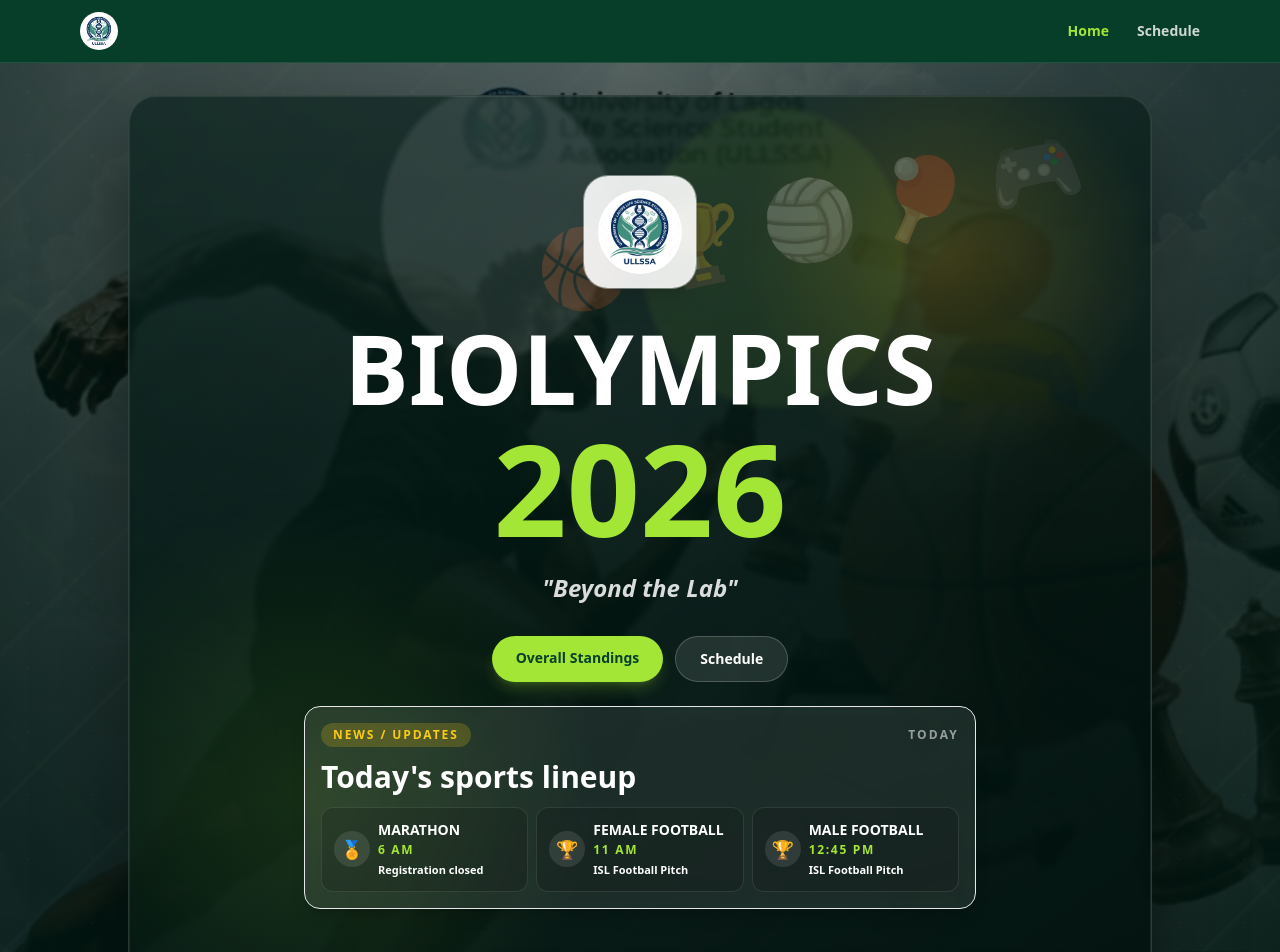
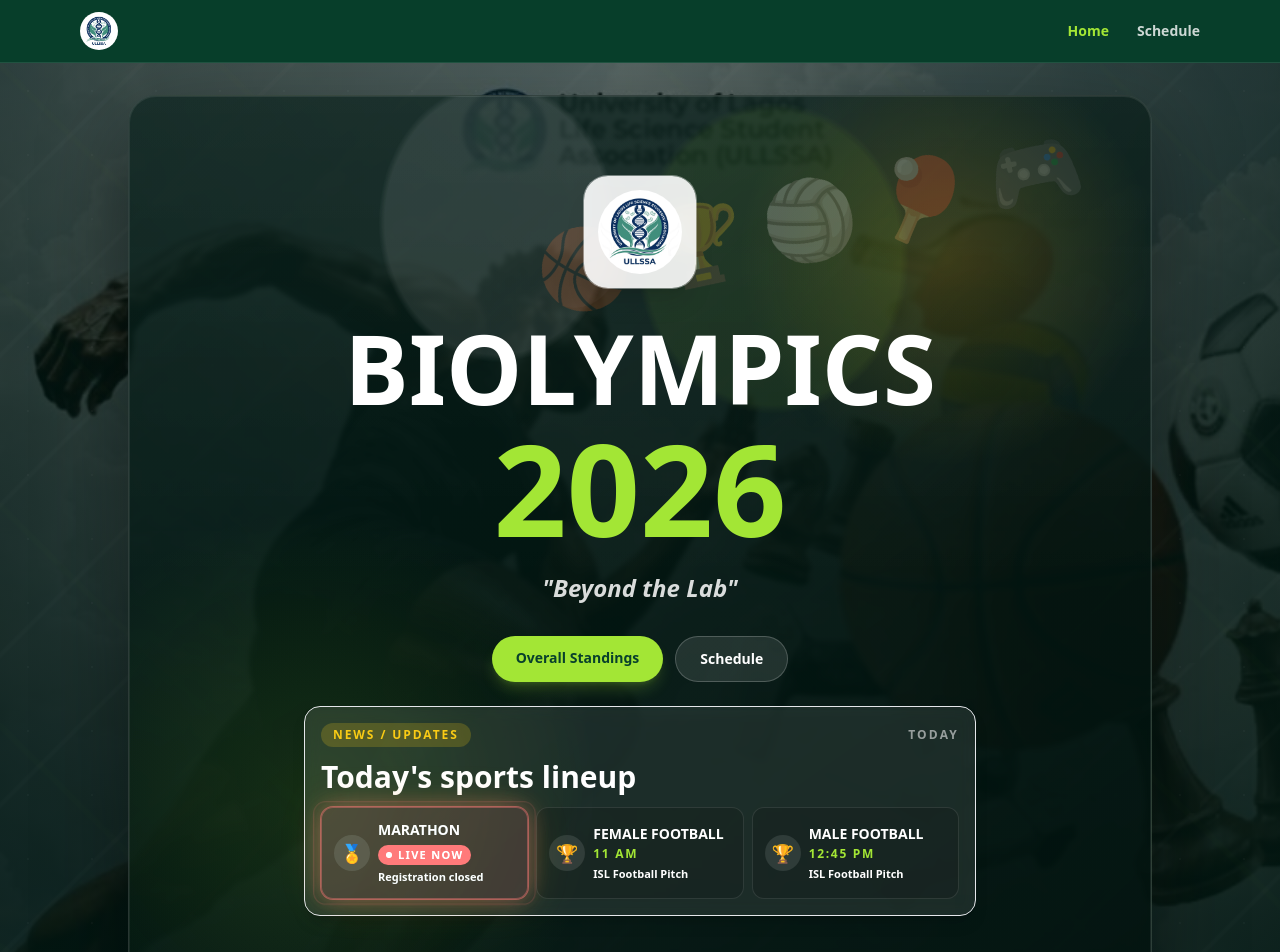
Before and after one commit to YastecHub/biolympics-frontend, a React (Vite) app: page / in a window 1280 px wide. Shown: the top 952 px of the page. Built offline with nearby package versions, Linux system fonts and the light colour scheme; no server answers.

Commit message:
feat: implement live status indicators for sports events in Home and SportDetail components

```diff
--- a/src/index.css
+++ b/src/index.css
@@ -246,6 +246,54 @@ body {
     box-shadow: 0 18px 45px rgb(0 0 0 / 0.24);
   }
 
+  .live-glow {
+    position: relative;
+    box-shadow:
+      0 0 0 1px rgb(var(--c-danger) / 0.35),
+      0 0 22px rgb(var(--c-danger) / 0.38),
+      0 0 42px rgb(var(--c-accent) / 0.12);
+    animation: live-glow 1.35s ease-in-out infinite;
+  }
+
+  .live-glow::after {
+    content: "";
+    position: absolute;
+    inset: -5px;
+    border-radius: inherit;
+    border: 1px solid rgb(var(--c-danger) / 0.42);
+    opacity: 0.7;
+    animation: live-ring 1.35s ease-out infinite;
+    pointer-events: none;
+  }
+
+  @keyframes live-glow {
+    0%, 100% {
+      filter: brightness(1);
+      box-shadow:
+        0 0 0 1px rgb(var(--c-danger) / 0.35),
+        0 0 18px rgb(var(--c-danger) / 0.32),
+        0 0 34px rgb(var(--c-accent) / 0.1);
+    }
+    50% {
+      filter: brightness(1.18);
+      box-shadow:
+        0 0 0 1px rgb(var(--c-danger) / 0.7),
+        0 0 28px rgb(var(--c-danger) / 0.58),
+        0 0 56px rgb(var(--c-accent) / 0.22);
+    }
+  }
+
+  @keyframes live-ring {
+    0% {
+      transform: scale(0.92);
+      opacity: 0.8;
+    }
+    100% {
+      transform: scale(1.24);
+      opacity: 0;
+    }
+  }
+
   .schedule-page {
     background:
       radial-gradient(circle at 10% 8%, rgb(255 255 255 / 0.95), transparent 16rem),
--- a/src/pages/Home.tsx
+++ b/src/pages/Home.tsx
@@ -1,3 +1,4 @@
+import { useEffect, useState } from "react";
 import { Link } from "react-router-dom";
 import { useQuery } from "@tanstack/react-query";
 import { api } from "@/lib/api";
@@ -66,9 +67,40 @@ const HOME_SPORTS: HomeSport[] = [
 ];
 
 const TODAY_SPORTS = [
-  { name: "Marathon", time: "6 AM", meta: "Registration closed", route: "/sports/marathon", icon: "marathon" },
-  { name: "Female football", time: "11 AM", meta: "ISL Football Pitch", route: "/sports/female-football", icon: "football" },
-  { name: "Male football", time: "12:45 PM", meta: "ISL Football Pitch", route: "/sports/male-football", icon: "football" },
+  {
+    name: "Marathon",
+    time: "LIVE NOW",
+    meta: "Registration closed",
+    route: "/sports/marathon",
+    icon: "marathon",
+    isLive: () => true,
+  },
+  {
+    name: "Female football",
+    time: "11 AM",
+    meta: "ISL Football Pitch",
+    route: "/sports/female-football",
+    icon: "football",
+    isLive: (now: Date) => isAnyWindowLive(now, [
+      ["2026-06-20T11:00:00+01:00", 30],
+      ["2026-06-20T11:30:00+01:00", 30],
+      ["2026-06-20T12:00:00+01:00", 30],
+      ["2026-06-20T12:30:00+01:00", 30],
+    ]),
+  },
+  {
+    name: "Male football",
+    time: "12:45 PM",
+    meta: "ISL Football Pitch",
+    route: "/sports/male-football",
+    icon: "football",
+    isLive: (now: Date) => isAnyWindowLive(now, [
+      ["2026-06-20T12:45:00+01:00", 60],
+      ["2026-06-20T13:45:00+01:00", 60],
+      ["2026-06-20T14:45:00+01:00", 60],
+      ["2026-06-20T15:45:00+01:00", 60],
+    ]),
+  },
 ];
 
 function yearFromRange(start?: string | null) {
@@ -81,6 +113,26 @@ function categorySports(sports: Sport[] | undefined, group: HomeSport) {
     .sort((a, b) => a.display_order - b.display_order);
 }
 
+function useCurrentMinute() {
+  const [now, setNow] = useState(() => new Date());
+
+  useEffect(() => {
+    const timer = window.setInterval(() => setNow(new Date()), 30000);
+    return () => window.clearInterval(timer);
+  }, []);
+
+  return now;
+}
+
+function isAnyWindowLive(now: Date, windows: Array<[string, number]>) {
+  const current = now.getTime();
+  return windows.some(([iso, durationMinutes]) => {
+    const start = new Date(iso).getTime();
+    const end = start + durationMinutes * 60 * 1000;
+    return current >= start && current < end;
+  });
+}
+
 export default function Home() {
   const tournament = useQuery({ queryKey: ["tournament"], queryFn: api.currentTournament });
   const sports = useQuery({ queryKey: ["sports"], queryFn: api.sports });
@@ -88,6 +140,7 @@ export default function Home() {
 
   const year = yearFromRange(tournament.data?.start_date);
   const liveCount = live.data?.length ?? 0;
+  const now = useCurrentMinute();
 
   return (
     <div className="festival-home relative min-h-screen overflow-hidden px-4 pb-12 text-white">
@@ -132,7 +185,7 @@ export default function Home() {
             </Link>
           </div>
 
-          <HeroUpdateNotice />
+          <HeroUpdateNotice now={now} />
         </div>
       </section>
 
@@ -170,7 +223,7 @@ export default function Home() {
   );
 }
 
-function HeroUpdateNotice() {
+function HeroUpdateNotice({ now }: { now: Date }) {
   return (
     <div
       className="relative mx-auto mt-6 max-w-2xl rounded-2xl border border-white/12 bg-white/10 px-4 py-4 text-left shadow-lg shadow-black/15 backdrop-blur"
@@ -185,11 +238,17 @@ function HeroUpdateNotice() {
         Today's sports lineup
       </p>
       <div className="mt-3 grid gap-2 sm:grid-cols-3">
-        {TODAY_SPORTS.map((sport) => (
+        {TODAY_SPORTS.map((sport) => {
+          const isLive = sport.isLive(now);
+          return (
           <Link
             key={sport.name}
             to={sport.route}
-            className="group flex min-w-0 items-center gap-2 rounded-xl border border-white/10 bg-black/15 px-3 py-3 transition hover:-translate-y-0.5 hover:border-brand-lime/50 hover:bg-white/10"
+            className={`group flex min-w-0 items-center gap-2 rounded-xl border px-3 py-3 transition hover:-translate-y-0.5 hover:bg-white/10 ${
+              isLive
+                ? "live-glow border-danger/40 bg-danger/15"
+                : "border-white/10 bg-black/15 hover:border-brand-lime/50"
+            }`}
           >
             <span className="grid h-9 w-9 shrink-0 place-items-center rounded-full bg-white/10 text-lg" aria-hidden>
               {sportIcon(sport.icon)}
@@ -198,17 +257,29 @@ function HeroUpdateNotice() {
               <span className="block truncate text-sm font-black uppercase tracking-normal text-white">
                 {sport.name}
               </span>
-              <span className="mt-0.5 block text-xs font-bold uppercase tracking-[0.14em] text-brand-lime">
-                {sport.time}
-              </span>
+              {isLive ? <LiveNowLabel /> : (
+                <span className="mt-0.5 block text-xs font-bold uppercase tracking-[0.14em] text-brand-lime">
+                  {sport.time}
+                </span>
+              )}
               <span className="mt-1 block truncate text-[11px] font-semibold text-white/48">
                 {sport.meta}
               </span>
             </span>
           </Link>
-        ))}
+          );
+        })}
       </div>
     </div>
+  );
+}
+
+function LiveNowLabel() {
+  return (
+    <span className="mt-0.5 inline-flex items-center gap-1.5 rounded-full bg-danger px-2 py-0.5 text-[11px] font-black uppercase tracking-[0.12em] text-white">
+      <span className="h-1.5 w-1.5 animate-pulse-live rounded-full bg-white" aria-hidden />
+      Live now
+    </span>
   );
 }
 function SportCard({
--- a/src/pages/SportDetail.tsx
+++ b/src/pages/SportDetail.tsx
@@ -1,4 +1,4 @@
-import { type ReactNode, useState } from "react";
+import { type ReactNode, useEffect, useState } from "react";
 import { Link, useParams } from "react-router-dom";
 import { useQuery } from "@tanstack/react-query";
 import { api } from "@/lib/api";
@@ -49,6 +49,8 @@ type FootballMatch = {
   away: string;
   scheduledTime?: string;
   venue?: string;
+  startIso?: string;
+  durationMinutes?: number;
 };
 
 type MixedSportMatch = {
@@ -517,10 +519,10 @@ const FEMALE_FOOTBALL_POTS = {
 } as const;
 
 const FOOTBALL_MATCHES: FootballMatch[] = [
-  { id: "male-b-md1-2", gender: "male", group: "Group B", stage: "Group Stage", matchDay: "MD1", home: "PRE-MED", away: "FISHERIES", scheduledTime: "12:45 PM", venue: FOOTBALL_VENUE },
-  { id: "male-a-md1-2", gender: "male", group: "Group A", stage: "Group Stage", matchDay: "MD1", home: "MIC", away: "MSM", scheduledTime: "1:45 PM", venue: FOOTBALL_VENUE },
-  { id: "male-a-md1-1", gender: "male", group: "Group A", stage: "Group Stage", matchDay: "MD1", home: "BTN", away: "CBG", scheduledTime: "2:45 PM", venue: FOOTBALL_VENUE },
-  { id: "male-b-md1-1", gender: "male", group: "Group B", stage: "Group Stage", matchDay: "MD1", home: "ZLY", away: "BCH", scheduledTime: "3:45 PM", venue: FOOTBALL_VENUE },
+  { id: "male-b-md1-2", gender: "male", group: "Group B", stage: "Group Stage", matchDay: "MD1", home: "PRE-MED", away: "FISHERIES", scheduledTime: "12:45 PM", venue: FOOTBALL_VENUE, startIso: "2026-06-20T12:45:00+01:00", durationMinutes: 60 },
+  { id: "male-a-md1-2", gender: "male", group: "Group A", stage: "Group Stage", matchDay: "MD1", home: "MIC", away: "MSM", scheduledTime: "1:45 PM", venue: FOOTBALL_VENUE, startIso: "2026-06-20T13:45:00+01:00", durationMinutes: 60 },
+  { id: "male-a-md1-1", gender: "male", group: "Group A", stage: "Group Stage", matchDay: "MD1", home: "BTN", away: "CBG", scheduledTime: "2:45 PM", venue: FOOTBALL_VENUE, startIso: "2026-06-20T14:45:00+01:00", durationMinutes: 60 },
+  { id: "male-b-md1-1", gender: "male", group: "Group B", stage: "Group Stage", matchDay: "MD1", home: "ZLY", away: "BCH", scheduledTime: "3:45 PM", venue: FOOTBALL_VENUE, startIso: "2026-06-20T15:45:00+01:00", durationMinutes: 60 },
   { id: "male-a-md2-1", gender: "male", group: "Group A", stage: "Group Stage", matchDay: "MD2", home: "BTN", away: "MSM" },
   { id: "male-a-md2-2", gender: "male", group: "Group A", stage: "Group Stage", matchDay: "MD2", home: "CBG", away: "MIC" },
   { id: "male-a-md3-1", gender: "male", group: "Group A", stage: "Group Stage", matchDay: "MD3", home: "BTN", away: "MIC" },
@@ -529,11 +531,31 @@ const FOOTBALL_MATCHES: FootballMatch[] = [
   { id: "male-b-md2-2", gender: "male", group: "Group B", stage: "Group Stage", matchDay: "MD2", home: "BCH", away: "FISHERIES" },
   { id: "male-b-md3-1", gender: "male", group: "Group B", stage: "Group Stage", matchDay: "MD3", home: "ZLY", away: "FISHERIES" },
   { id: "male-b-md3-2", gender: "male", group: "Group B", stage: "Group Stage", matchDay: "MD3", home: "BCH", away: "PRE-MED" },
-  { id: "female-ko-1", gender: "female", group: "Knockout", stage: "Quarter Final", matchDay: "K/O", home: "MIC", away: "MSM", scheduledTime: "11:00 AM", venue: FOOTBALL_VENUE },
-  { id: "female-ko-2", gender: "female", group: "Knockout", stage: "Quarter Final", matchDay: "K/O", home: "BTN", away: "ZLY", scheduledTime: "11:30 AM", venue: FOOTBALL_VENUE },
-  { id: "female-ko-3", gender: "female", group: "Knockout", stage: "Quarter Final", matchDay: "K/O", home: "FISHERIES", away: "PRE-MED", scheduledTime: "12:00 PM", venue: FOOTBALL_VENUE },
-  { id: "female-ko-4", gender: "female", group: "Knockout", stage: "Quarter Final", matchDay: "K/O", home: "CBG", away: "BCH", scheduledTime: "12:30 PM", venue: FOOTBALL_VENUE },
+  { id: "female-ko-1", gender: "female", group: "Knockout", stage: "Quarter Final", matchDay: "K/O", home: "MIC", away: "MSM", scheduledTime: "11:00 AM", venue: FOOTBALL_VENUE, startIso: "2026-06-20T11:00:00+01:00", durationMinutes: 30 },
+  { id: "female-ko-2", gender: "female", group: "Knockout", stage: "Quarter Final", matchDay: "K/O", home: "BTN", away: "ZLY", scheduledTime: "11:30 AM", venue: FOOTBALL_VENUE, startIso: "2026-06-20T11:30:00+01:00", durationMinutes: 30 },
+  { id: "female-ko-3", gender: "female", group: "Knockout", stage: "Quarter Final", matchDay: "K/O", home: "FISHERIES", away: "PRE-MED", scheduledTime: "12:00 PM", venue: FOOTBALL_VENUE, startIso: "2026-06-20T12:00:00+01:00", durationMinutes: 30 },
+  { id: "female-ko-4", gender: "female", group: "Knockout", stage: "Quarter Final", matchDay: "K/O", home: "CBG", away: "BCH", scheduledTime: "12:30 PM", venue: FOOTBALL_VENUE, startIso: "2026-06-20T12:30:00+01:00", durationMinutes: 30 },
 ];
+
+function useCurrentMinute() {
+  const [now, setNow] = useState(() => new Date());
+
+  useEffect(() => {
+    const timer = window.setInterval(() => setNow(new Date()), 30000);
+    return () => window.clearInterval(timer);
+  }, []);
+
+  return now;
+}
+
+function isFootballMatchLive(match: FootballMatch, now: Date) {
+  if (!match.startIso) return false;
+  const duration = match.durationMinutes ?? 60;
+  const start = new Date(match.startIso).getTime();
+  const end = start + duration * 60 * 1000;
+  const current = now.getTime();
+  return current >= start && current < end;
+}
 
 export default function SportDetail() {
   const { slug = "", matchId } = useParams();
@@ -1736,7 +1758,7 @@ function MarathonDetail() {
     const url = `${window.location.origin}/sports/marathon`;
     navigator.share?.({
       title: "ULLSSA Marathon 2026",
-      text: "The ULLSSA Marathon is happening today by 6 AM. Registration has closed.",
+      text: "The ULLSSA Marathon is live now. Registration has closed.",
       url,
     }).catch(() => {});
   }
@@ -1745,12 +1767,15 @@ function MarathonDetail() {
     <div className="space-y-7">
       <SportHero
         title="ULLSSA Marathon 2026"
-        subtitle="The Dean's Games marathon is happening today. Registration has closed, but the race details remain available for participants and supporters."
+        subtitle="The Dean's Games marathon is live now. Registration has closed, but race details remain available for participants and supporters."
         label="Home"
-        meta="Today - 6 AM prompt - registration closed"
+        meta="Live now - registration closed"
         icon={sportIcon("marathon")}
         action={
           <div className="flex flex-wrap gap-2">
+            <span className="live-glow rounded-full bg-danger/15 px-4 py-2 text-sm font-bold uppercase tracking-[0.12em] text-danger ring-1 ring-danger/25">
+              Live now
+            </span>
             <span className="rounded-full bg-white/10 px-4 py-2 text-sm font-bold uppercase tracking-[0.12em] text-white/68 ring-1 ring-white/15">
               Registration closed
             </span>
@@ -1765,14 +1790,14 @@ function MarathonDetail() {
             {sportIcon("marathon")}
           </span>
           <p className="relative text-sm font-bold uppercase tracking-[0.18em] text-brand-lime">
-            Race day notice
+            Race live now
           </p>
           <h2 className="relative mt-2 font-display text-4xl font-bold">
             Saturday, June 20
           </h2>
           <p className="relative mt-2 max-w-xl text-sm leading-6 text-white/66">
-            Registration has closed. Participants can still use this page to confirm the
-            race time, starting point and categories before heading out.
+            The marathon is currently live. Registration has closed, and participants can
+            use this page to confirm the starting point and race categories.
           </p>
           <div className="relative mt-5 grid gap-3 sm:grid-cols-2">
             <MarathonInfoCard label="Start time" value="6 AM prompt" />
@@ -1782,7 +1807,7 @@ function MarathonDetail() {
           </div>
 
           <div className="relative mt-5 rounded-2xl border border-brand-accent/30 bg-brand-accent/12 px-4 py-3 text-sm font-bold uppercase tracking-[0.12em] text-brand-accent">
-            Registration has closed. Race starts by 6 AM.
+            Marathon is live now. Registration has closed.
           </div>
 
           <span className="relative mt-5 inline-flex w-full justify-center rounded-full bg-white/10 px-5 py-3 text-sm font-bold uppercase tracking-[0.12em] text-white/60 ring-1 ring-white/15 sm:w-auto">
@@ -1815,7 +1840,7 @@ function MarathonDetail() {
             </p>
           </div>
           <div className="mt-5 grid gap-3">
-            {["Registration closed", "Represent your department", "Run with the faculty", "6 AM prompt"].map((item) => (
+            {["Marathon live now", "Registration closed", "Represent your department", "Run with the faculty"].map((item) => (
               <div key={item} className="rounded-2xl bg-white/8 p-3 font-bold ring-1 ring-white/10">
                 {item}
               </div>
@@ -1971,6 +1996,7 @@ function FootballDetail({ initialGender }: { initialGender: FootballGender }) {
 
   const matches = FOOTBALL_MATCHES.filter((match) => match.gender === gender);
   const standings = gender === "male" ? createFootballStandings(MALE_FOOTBALL_GROUPS) : {};
+  const now = useCurrentMinute();
 
   return (
     <div className="space-y-7">
@@ -2085,6 +2111,7 @@ function FootballDetail({ initialGender }: { initialGender: FootballGender }) {
               <FootballFixturesList
                 matches={matches}
                 departments={departmentByAbbr}
+                now={now}
               />
             </div>
           </div>
@@ -2164,15 +2191,17 @@ function createFootballStandings(groups: typeof MALE_FOOTBALL_GROUPS) {
 function FootballFixturesList({
   matches,
   departments,
+  now,
 }: {
   matches: FootballMatch[];
   departments: Map<string, Department>;
+  now: Date;
 }) {
   return (
     <section className="space-y-3">
       <div className="grid gap-3 xl:grid-cols-2">
         {matches.map((match) => (
-          <FootballMatchCard key={match.id} match={match} departments={departments} />
+          <FootballMatchCard key={match.id} match={match} departments={departments} now={now} />
         ))}
       </div>
     </section>
@@ -2279,23 +2308,30 @@ function FootballStandingsTable({
 function FootballMatchCard({
   match,
   departments,
+  now,
 }: {
   match: FootballMatch;
   departments: Map<string, Department>;
+  now: Date;
 }) {
   const sportSlug = match.gender === "female" ? "female-football" : "male-football";
+  const isLive = isFootballMatchLive(match, now);
 
   return (
     <Link
       to={`/sports/${sportSlug}/matches/${match.id}`}
-      className="card relative block w-full overflow-hidden p-4 text-left transition hover:-translate-y-0.5 hover:ring-brand-lime/50"
+      className={`card relative block w-full overflow-hidden p-4 text-left transition hover:-translate-y-0.5 hover:ring-brand-lime/50 ${
+        isLive ? "live-glow ring-danger/40" : ""
+      }`}
     >
       <span className="absolute -right-5 -top-8 text-8xl opacity-[0.06]" aria-hidden>
         ⚽
       </span>
       <div className="relative mb-3 flex items-center justify-between gap-3 text-xs font-bold uppercase tracking-[0.14em] text-white/50">
         <span>{match.stage}</span>
-        <span className="rounded-full bg-white/10 px-2 py-1 text-brand-lime">{match.matchDay}</span>
+        <span className={`rounded-full px-2 py-1 ${isLive ? "bg-danger text-white" : "bg-white/10 text-brand-lime"}`}>
+          {isLive ? "Live" : match.matchDay}
+        </span>
       </div>
       <div className="relative">
         <MatchupTeams
@@ -2309,10 +2345,19 @@ function FootballMatchCard({
           awayLogo={departments.get(match.away)?.logo_url}
           center={
             <span className="flex flex-col items-center gap-1.5">
-              <span className="rounded-full bg-white/10 px-3 py-1 font-display text-xl font-bold">vs</span>
-              <span className="font-display text-base font-bold uppercase leading-none text-brand-lime">
-                {match.scheduledTime ?? "Time TBA"}
+              <span className={`rounded-full px-3 py-1 font-display text-xl font-bold ${isLive ? "bg-danger text-white" : "bg-white/10"}`}>
+                vs
               </span>
+              {isLive ? (
+                <span className="inline-flex items-center gap-1.5 rounded-full bg-danger px-2.5 py-1 text-[11px] font-black uppercase tracking-[0.12em] text-white">
+                  <span className="h-1.5 w-1.5 animate-pulse-live rounded-full bg-white" aria-hidden />
+                  Live now
+                </span>
+              ) : (
+                <span className="font-display text-base font-bold uppercase leading-none text-brand-lime">
+                  {match.scheduledTime ?? "Time TBA"}
+                </span>
+              )}
               <span className="max-w-28 text-[10px] font-bold uppercase leading-tight tracking-[0.12em] text-white/45">
                 {match.venue ?? "Venue TBA"}
               </span>
```
